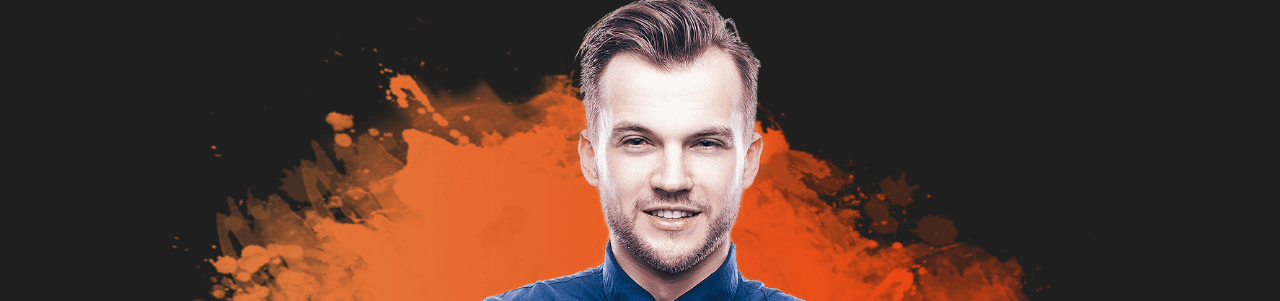
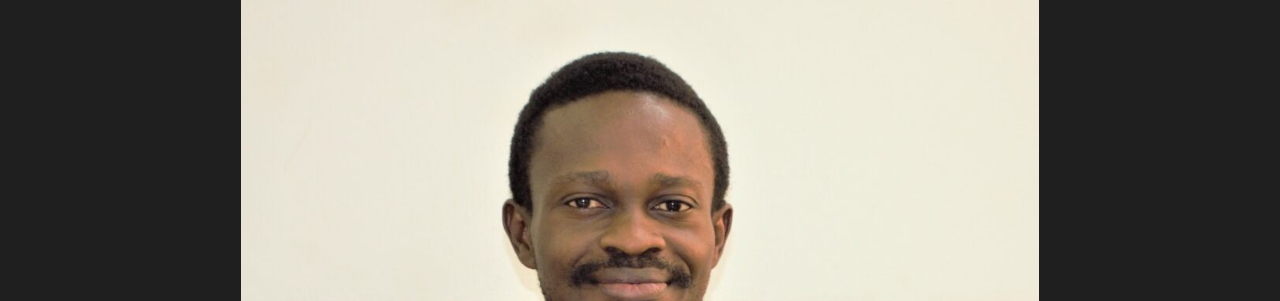
Before and after one commit to Sharks77/sharks77.github.io, a plain HTML site: page index.html in a window 1280 px wide. Shown: the part 88-389 px from the top of the page. Drawn offline with nearby package versions, Linux system fonts and the light colour scheme; a web font is replaced by a local one.

Commit message:
Initial Commit

```diff
--- a/index.html
+++ b/index.html
@@ -104,9 +104,9 @@
         <figure class="hero-banner">
 
           <picture>
-            <source srcset="./assets/images/hero-banner.png" media="(min-width: 768px)">
+            <source srcset="./assets/images/DSC_0060-2-1022x1024.jpg" media="(min-width: 768px)">
             <source srcset="./assets/images/Screenshot 2024-07-04 132150.png" media="(min-width: 500px)">
-            <img src="./assets/images/hero-banner-sm.png" alt="A man in a blue shirt with a happy expression"
+            <img src="./assets/images/DSC_0060-2-1022x1024.jpg" alt="A man in a blue shirt with a happy expression"
               class="w-100">
           </picture>
 
```
Also changed, not shown: assets/images/DSC_0060-2-1022x1024.jpg (added).
